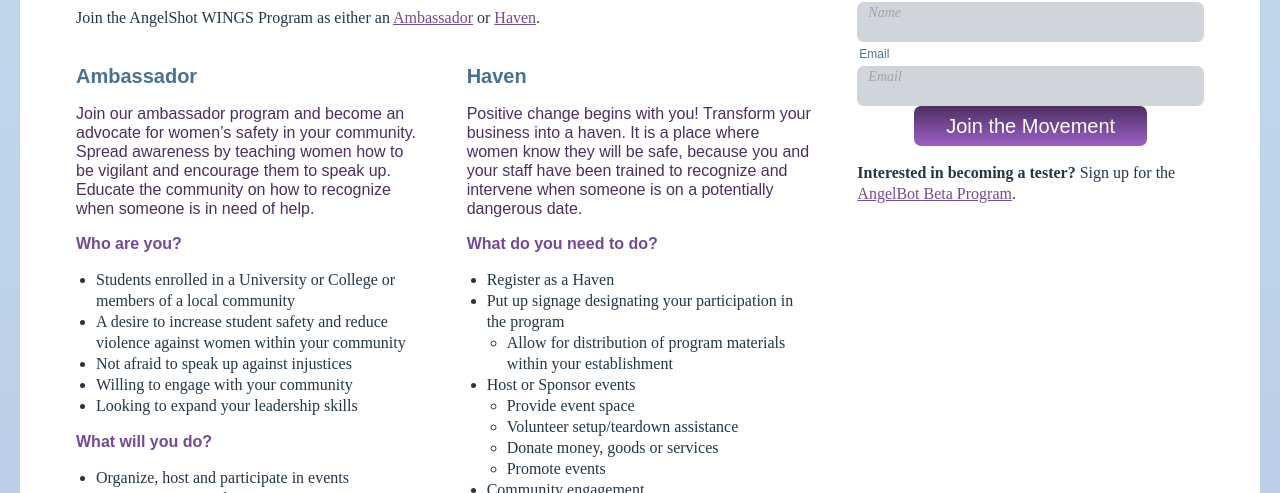
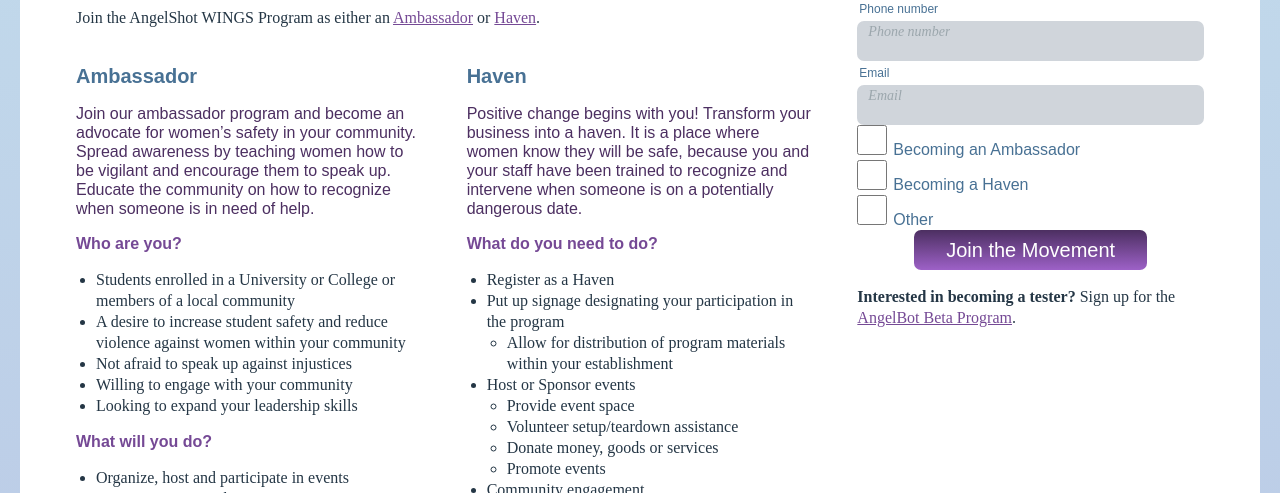
Before and after one commit to angelshot/angelshot.ltd, a Gatsby site: page /programs/wings in a window 1280 px wide. Shown: the part 607-1100 px from the top of the page. Built offline with nearby package versions, Linux system fonts and the light colour scheme; Gatsby itself is replaced by a stand-in of ours; a script that the page names is missing.

Commit message:
adding mailchimp fields

```diff
--- a/src/pages/programs/wings.js
+++ b/src/pages/programs/wings.js
@@ -1,10 +1,12 @@
 import React from "react"
+import { Link } from "gatsby"
 import Layout from "../../components/layout"
 import Intro from "../../components/intro"
 import Hero from "../../components/hero"
 import Cite from "../../components/cite"
 import Floral from "../../components/floral"
 import Button from "../../components/button"
+import InputCheckbox from "../../components/inputCheckbox"
 import InputText from "../../components/inputText"
 
 import styles from "./wings.module.css"
@@ -35,16 +37,51 @@
         </p>
       </section>
       <section className={styles.form}>
-        <form>
+        <form
+          action="https://ltd.us4.list-manage.com/subscribe/post"
+          method="POST"
+        >
           <h3 className="subtitle">Join the Movement</h3>
-          <div>
-            <label>Name</label>
-            <InputText required placeholder="Name" />
-          </div>
-          <div>
-            <label>Email</label>
-            <InputText type="email" required placeholder="Email" />
-          </div>
+          <input type="hidden" name="u" value="091175bb199db49734caae8f1" />
+          <input type="hidden" name="id" value="634f908f1b" />
+          <input type="hidden" name="FORMNAME" value="angelbot" />
+          <h4 className="subheader2">Required fields:</h4>
+          <InputText
+            type="tel"
+            name="PHONE"
+            placeholder="Phone number"
+            required
+            labelBody="Phone number"
+            tooltip="Used to add you to Angel's contacts"
+          />
+          <InputText
+            type="email"
+            name="EMAIL"
+            placeholder="Email"
+            required
+            labelBody="Email"
+          />
+          <InputCheckbox
+            type="checkbox"
+            value="1"
+            name="group[69988][1]"
+            id="mce-group[69988]-69988-0"
+            labelBody="Becoming an Ambassador"
+          />
+          <InputCheckbox
+            type="checkbox"
+            value="2"
+            name="group[69988][2]"
+            id="mce-group[69988]-69988-1"
+            labelBody="Becoming a Haven"
+          />
+          <InputCheckbox
+            type="checkbox"
+            value="8"
+            name="group[69988][8]"
+            id="mce-group[69988]-69988-2"
+            labelBody="Other"
+          />
           <Button type="button" tagName="button" children="Join the Movement" />
         </form>
         <p>
```
